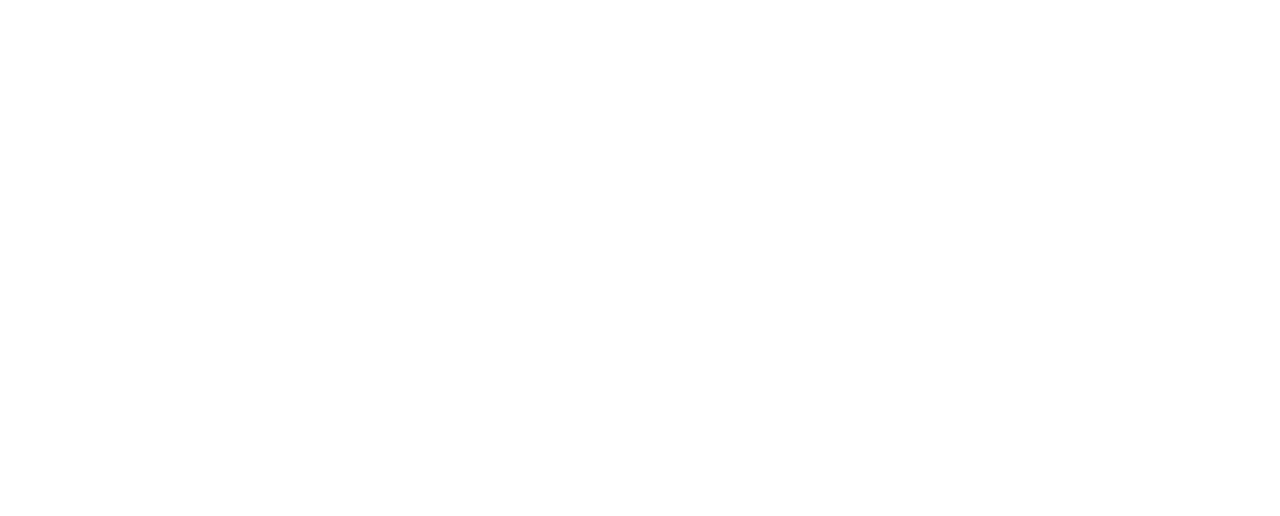
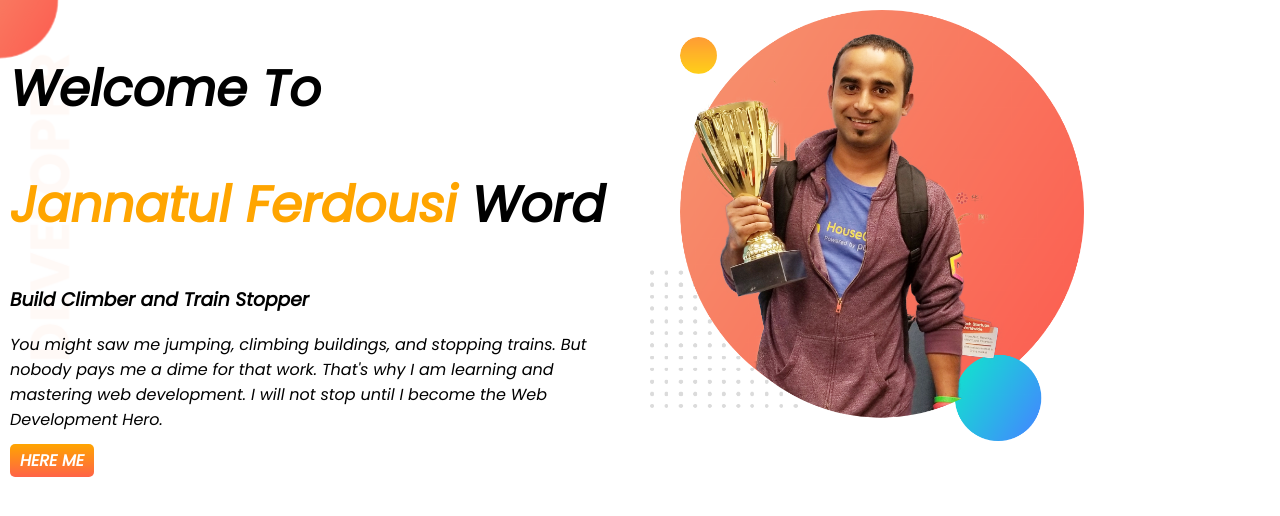
Before and after one commit to Ferdousi946/developer1-repo, a plain HTML site: page index.html in a window 1280 px wide. Drawn offline with Linux system fonts and the light colour scheme.

Commit message:
all added

```diff
--- a/index.html
+++ b/index.html
@@ -5,9 +5,30 @@
     <meta http-equiv="X-UA-Compatible" content="IE=edge">
     <meta name="viewport" content="width=device-width, initial-scale=1.0">
     <title>Biodata </title>
+    <link rel="preconnect" href="https://fonts.googleapis.com">
+
+    <link rel="preconnect" href="https://fonts.googleapis.com">
+<link rel="preconnect" href="https://fonts.gstatic.com" crossorigin>
+<link href="https://fonts.googleapis.com/css2?family=Poppins:ital@1&display=swap" rel="stylesheet">
     <link rel="stylesheet" href="style.css">
 </head>
 <body>
+    <section class="top-banner">
+        <div class="half-width">
+            <h1>Welcome To</h1>
+            <h1><span class="orange-color">Jannatul Ferdousi</span> Word</h1>
+            <h3>Build Climber and Train Stopper
+            </h3>
+            <p>
+                You might saw me jumping, climbing buildings, and stopping trains. But nobody pays me a dime for that work. That's why I am learning and mastering web development. I will not stop until I become the Web Development Hero.
+            </p>
+            <a class="link-button" target="blank" href="www.google.com">HERE ME</a>
+        </div>
 
+    <div class="half-width">
+            <img src="images/jhankar.png">
+        </div>
+
+    </section>
 </body>
 </html>
--- a/style.css
+++ b/style.css
@@ -0,0 +1,33 @@
+body{
+    font-family: 'Poppins', sans-serif;
+    margin:0;
+
+}
+h1{
+    font-size:50px ;
+}
+.orange-color{
+    color: orange;
+}
+section{
+    display: flex;
+}
+.half-width{
+    width: 50%;
+    padding: 10px;
+}
+.half-width img{
+    width: 70%;
+}
+.link-button{
+    text-decoration: none;
+    background-image:linear-gradient(orange, tomato );
+    padding: 5px 10px;
+    border-radius: 5px;
+    color: white;
+    font-weight:700;
+}
+.top-banner{
+    background-image: url(images/top-banner.png);
+    background-repeat:no-repeat;
+}
```
Also changed, not shown: 8ZesFHbYlukSsocYmVAuwwJQpVG.jpg (added), 8cSbnHSiXbyFlZUBiHkaCEvNeSU.jpg (added), images/dream-bg.png (added), images/exp-bg.png (added), images/jhankar.png (added), images/jhankar2.png (added), images/my-bg.png (added), images/my-bg2.png (added), images/top-banner.png (added), silver.png (added), 7 other files.
